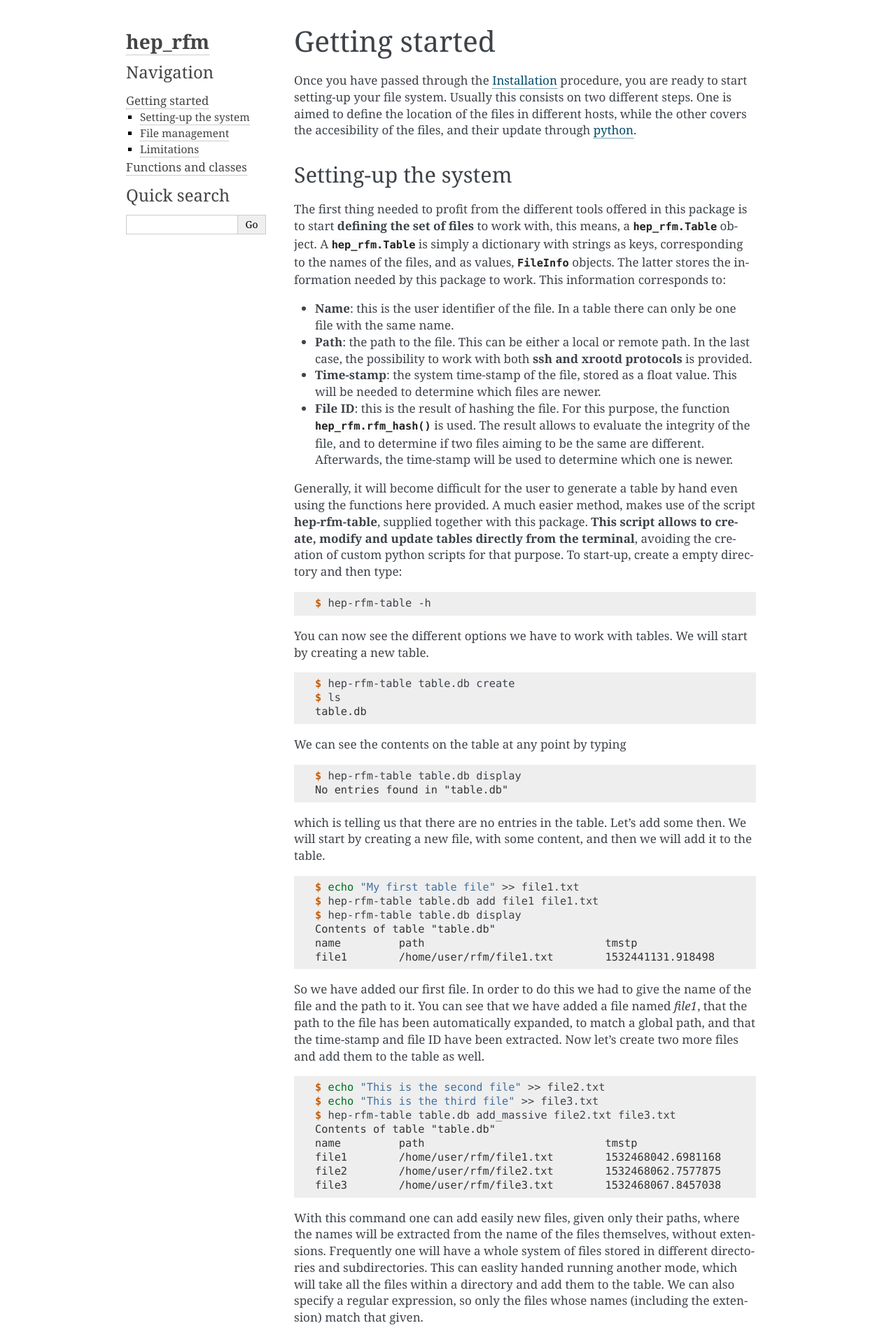
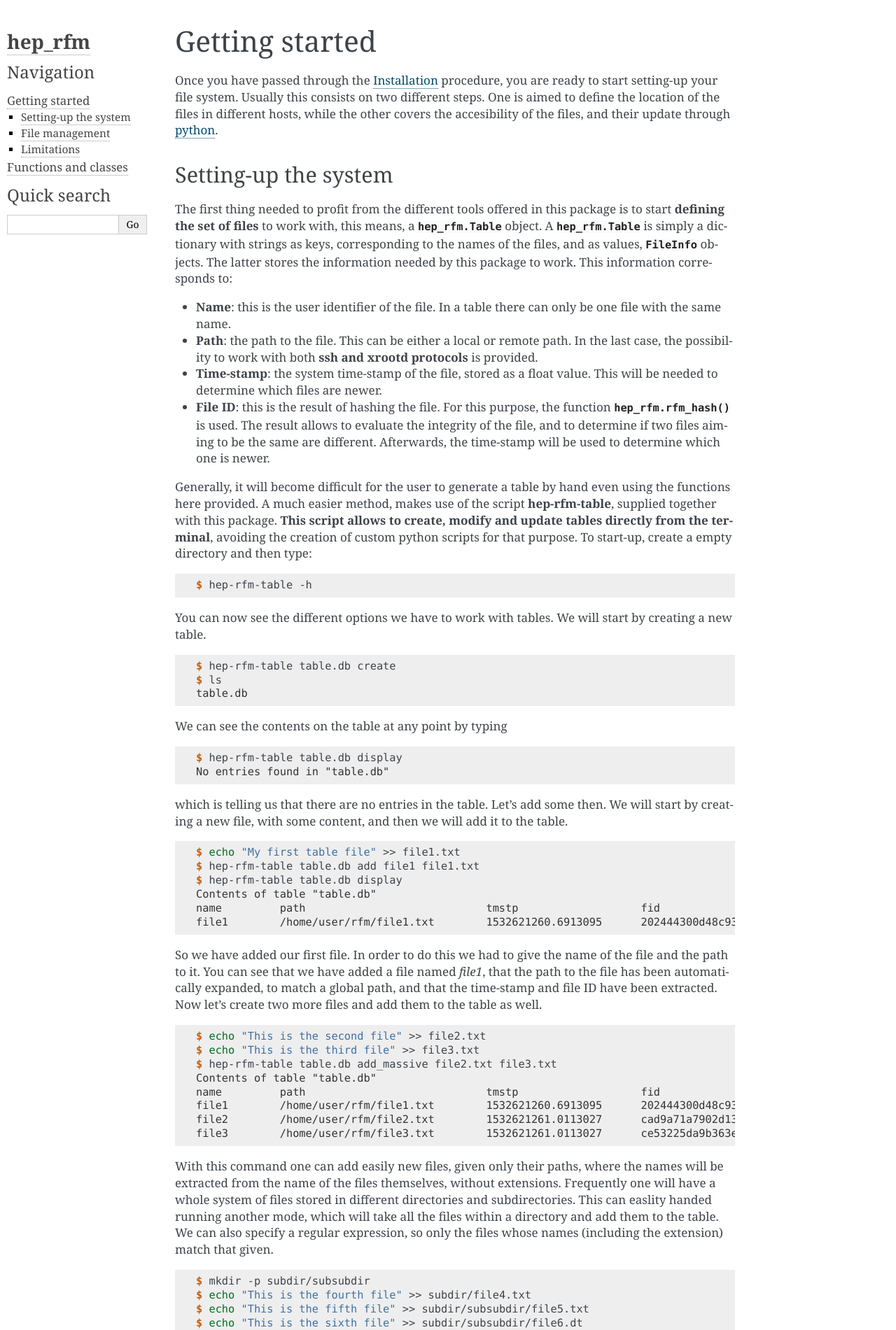
Before and after one commit to mramospe/xrootd_fmgt, a Sphinx documentation site: the page built from docs/source/getting-started.rst, in a window 1280 px wide. Shown: the top 1901 px of the page at 70% size. Built offline with Sphinx 7.4.7, drawn with Linux system fonts in a browser that asks for light colours; some of the changed text lies outside the part shown.

Commit message:
Improve docs

```diff
--- a/docs/source/conf.py
+++ b/docs/source/conf.py
@@ -124,7 +124,7 @@ html_theme = 'alabaster'
 # further.  For a list of options available for each theme, see the
 # documentation.
 #
-# html_theme_options = {}
+html_theme_options = {'page_width': 'auto'}
 
 # Add any paths that contain custom static files (such as style sheets) here,
 # relative to this directory. They are copied after the builtin static files,
--- a/docs/source/setup.inc
+++ b/docs/source/setup.inc
@@ -63,8 +63,8 @@ We will start by creating a new file, with some content, and then we will add it
    $ hep-rfm-table table.db add file1 file1.txt
    $ hep-rfm-table table.db display
    Contents of table "table.db"
-   name 	path                    	tmstp            	fid
-   file1	/home/user/rfm/file1.txt	1532441131.918498	b5f48e2bb67a3f11469f83899195464bda5f149c
+   name 	path                    	tmstp             	fid
+   file1	/home/user/rfm/file1.txt	1532621260.6913095	202444300d48c9387406493590cc693a81c011f1c112d7c8916b27ff9e5daad32a679e4471974b2169c4d22738a17a92405d8948bf5b1d2d8b69c235a65f991b
 
 So we have added our first file.
 In order to do this we had to give the name of the file and the path to it.
@@ -78,9 +78,9 @@ Now let's create two more files and add them to the table as well.
    $ hep-rfm-table table.db add_massive file2.txt file3.txt
    Contents of table "table.db"
    name 	path                    	tmstp             	fid
-   file1	/home/user/rfm/file1.txt	1532468042.6981168	b5f48e2bb67a3f11469f83899195464bda5f149c
-   file2	/home/user/rfm/file2.txt	1532468062.7577875	41d87e380cb316535e4a97b523cf7dbfd94eaa80
-   file3	/home/user/rfm/file3.txt	1532468067.8457038	02a8fd5d7a7181ba405223b749a0ad9c574ab29b
+   file1	/home/user/rfm/file1.txt	1532621260.6913095	202444300d48c9387406493590cc693a81c011f1c112d7c8916b27ff9e5daad32a679e4471974b2169c4d22738a17a92405d8948bf5b1d2d8b69c235a65f991b
+   file2	/home/user/rfm/file2.txt	1532621261.0113027	cad9a71a7902d13f44db95a00ccc75a52ce12dd080a65d53e09736d652aa8048bc1e02e4a85508544f8578a0c6b245b9f6df23e6b909b4445bdfc2d4d41c4e63
+   file3	/home/user/rfm/file3.txt	1532621261.0113027	ce53225da9b363e3db71b188605a88c90ac9e6eb46a512775f2612ff09956f33c97fd2851b94d5812bb7b97e2e7ea7c9c2a66bd148f2c570ecbfdbf346189ff9
 
 With this command one can add easily new files, given only their paths, where
 the names will be extracted from the name of the files themselves, without
@@ -102,11 +102,11 @@ We can also specify a regular expression, so only the files whose names
    $ hep-rfm-table table.db display
    Contents of table "table.db"
    name 	path                                     	tmstp             	fid
-   file1	/home/user/rfm/file1.txt                 	1532468042.6981168	b5f48e2bb67a3f11469f83899195464bda5f149c
-   file2	/home/user/rfm/file2.txt                 	1532468062.7577875	41d87e380cb316535e4a97b523cf7dbfd94eaa80
-   file3	/home/user/rfm/file3.txt                 	1532468067.8457038	02a8fd5d7a7181ba405223b749a0ad9c574ab29b
-   file4	/home/user/rfm/subdir/file4.txt          	1532468131.9366517	801dabbdf8c7244883a896c418835599103b6ff0
-   file5	/home/user/rfm/subdir/subsubdir/file5.txt	1532468142.2924817	220d820bbb8939b69fb7ee028b5144c868cdf499
+   file1	/home/user/rfm/file1.txt                 	1532621260.6913095	202444300d48c9387406493590cc693a81c011f1c112d7c8916b27ff9e5daad32a679e4471974b2169c4d22738a17a92405d8948bf5b1d2d8b69c235a65f991b
+   file2	/home/user/rfm/file2.txt                 	1532621261.0113027	cad9a71a7902d13f44db95a00ccc75a52ce12dd080a65d53e09736d652aa8048bc1e02e4a85508544f8578a0c6b245b9f6df23e6b909b4445bdfc2d4d41c4e63
+   file3	/home/user/rfm/file3.txt                 	1532621261.0113027	ce53225da9b363e3db71b188605a88c90ac9e6eb46a512775f2612ff09956f33c97fd2851b94d5812bb7b97e2e7ea7c9c2a66bd148f2c570ecbfdbf346189ff9
+   file4	/home/user/rfm/subdir/file4.txt          	1532621261.3512957	8a9dcf90d2a0bcb95d8fdbaf9c86e2beb0b4fe0825e823742f6f5808621e89f0b98a8266c6135e2e65fbb108ddac4448af668a88d5b736445f8e71065c0b434f
+   file5	/home/user/rfm/subdir/subsubdir/file5.txt	1532621261.3512957	86f2f9bb445df1e6281869a36b5c0f1d4cddc5edc722b2c458ec09053713a3836a8376d1421cc9c9329b60a4223812839e76d75702dc27d7c03bf0d00b054906
 
 You can see that we have included all files in the current directory, but from
 *file6.dt*, which did not match the given regular expression.
@@ -118,13 +118,13 @@ If we remove the regular expression requirement, then it is included
    $ hep-rfm-table table.db display
    Contents of table "table.db"
    name 	path                                     	tmstp             	fid
-   file1	/home/user/rfm/file1.txt                 	1532468042.6981168	b5f48e2bb67a3f11469f83899195464bda5f149c
-   file2	/home/user/rfm/file2.txt                 	1532468062.7577875	41d87e380cb316535e4a97b523cf7dbfd94eaa80
-   file3	/home/user/rfm/file3.txt                 	1532468067.8457038	02a8fd5d7a7181ba405223b749a0ad9c574ab29b
-   file4	/home/user/rfm/subdir/file4.txt          	1532468131.9366517	801dabbdf8c7244883a896c418835599103b6ff0
-   file5	/home/user/rfm/subdir/subsubdir/file5.txt	1532468142.2924817	220d820bbb8939b69fb7ee028b5144c868cdf499
-   file6	/home/user/rfm/subdir/subsubdir/file6.dt 	1532468149.8963568	0372b573268f3c58d3d4e466607489f57ba17dd3
-   table	/home/user/rfm/table.db                  	1532468283.6741607	18c6b58520eff3010c6fd140af092ceeaee2faa3
+   file1	/home/user/rfm/file1.txt                 	1532621260.6913095	202444300d48c9387406493590cc693a81c011f1c112d7c8916b27ff9e5daad32a679e4471974b2169c4d22738a17a92405d8948bf5b1d2d8b69c235a65f991b
+   file2	/home/user/rfm/file2.txt                 	1532621261.0113027	cad9a71a7902d13f44db95a00ccc75a52ce12dd080a65d53e09736d652aa8048bc1e02e4a85508544f8578a0c6b245b9f6df23e6b909b4445bdfc2d4d41c4e63
+   file3	/home/user/rfm/file3.txt                 	1532621261.0113027	ce53225da9b363e3db71b188605a88c90ac9e6eb46a512775f2612ff09956f33c97fd2851b94d5812bb7b97e2e7ea7c9c2a66bd148f2c570ecbfdbf346189ff9
+   file4	/home/user/rfm/subdir/file4.txt          	1532621261.3512957	8a9dcf90d2a0bcb95d8fdbaf9c86e2beb0b4fe0825e823742f6f5808621e89f0b98a8266c6135e2e65fbb108ddac4448af668a88d5b736445f8e71065c0b434f
+   file5	/home/user/rfm/subdir/subsubdir/file5.txt	1532621261.3512957	86f2f9bb445df1e6281869a36b5c0f1d4cddc5edc722b2c458ec09053713a3836a8376d1421cc9c9329b60a4223812839e76d75702dc27d7c03bf0d00b054906
+   file6	/home/user/rfm/subdir/subsubdir/file6.dt 	1532621261.3512957	5bd329091112ab1c712523d2064d0ca9e4dc2b52095852ae1d314924c0bf6e1d508e269d5a1f5a92d793ad5d285b7d2c44ba1840a9981e9a3c0a86ef24e7ad28
+   table	/home/user/rfm/table.db                  	1532621261.5152922	0cc234324fd87b813ec9fba94aea29aa80176b8a2a7a14247d9f5cd50556b90c73c99f2e2cba928d03e508dbea8fbfa758f70e3e98242a5ffbbed2231687090d
 
 You can see that we have also included the table itself.
 This is very dangerous, and must be avoided, since it will lead to a replacement
@@ -140,24 +140,24 @@ new directory and add the files again.
    $ hep-rfm-table table.db display
    Contents of table "table.db"
    name 	path                                     	tmstp             	fid
-   file1	/home/user/rfm/file1.txt                 	1532468042.6981168	b5f48e2bb67a3f11469f83899195464bda5f149c
-   file2	/home/user/rfm/file2.txt                 	1532468062.7577875	41d87e380cb316535e4a97b523cf7dbfd94eaa80
-   file3	/home/user/rfm/file3.txt                 	1532468067.8457038	02a8fd5d7a7181ba405223b749a0ad9c574ab29b
-   file4	/home/user/rfm/subdir/file4.txt          	1532468131.9366517	801dabbdf8c7244883a896c418835599103b6ff0
-   file5	/home/user/rfm/subdir/subsubdir/file5.txt	1532468142.2924817	220d820bbb8939b69fb7ee028b5144c868cdf499
-   file6	/home/user/rfm/subdir/subsubdir/file6.dt 	1532468149.8963568	0372b573268f3c58d3d4e466607489f57ba17dd3
+   file1	/home/user/rfm/file1.txt                 	1532621260.6913095	202444300d48c9387406493590cc693a81c011f1c112d7c8916b27ff9e5daad32a679e4471974b2169c4d22738a17a92405d8948bf5b1d2d8b69c235a65f991b
+   file2	/home/user/rfm/file2.txt                 	1532621261.0113027	cad9a71a7902d13f44db95a00ccc75a52ce12dd080a65d53e09736d652aa8048bc1e02e4a85508544f8578a0c6b245b9f6df23e6b909b4445bdfc2d4d41c4e63
+   file3	/home/user/rfm/file3.txt                 	1532621261.0113027	ce53225da9b363e3db71b188605a88c90ac9e6eb46a512775f2612ff09956f33c97fd2851b94d5812bb7b97e2e7ea7c9c2a66bd148f2c570ecbfdbf346189ff9
+   file4	/home/user/rfm/subdir/file4.txt          	1532621261.3512957	8a9dcf90d2a0bcb95d8fdbaf9c86e2beb0b4fe0825e823742f6f5808621e89f0b98a8266c6135e2e65fbb108ddac4448af668a88d5b736445f8e71065c0b434f
+   file5	/home/user/rfm/subdir/subsubdir/file5.txt	1532621261.3512957	86f2f9bb445df1e6281869a36b5c0f1d4cddc5edc722b2c458ec09053713a3836a8376d1421cc9c9329b60a4223812839e76d75702dc27d7c03bf0d00b054906
+   file6	/home/user/rfm/subdir/subsubdir/file6.dt 	1532621261.3512957	5bd329091112ab1c712523d2064d0ca9e4dc2b52095852ae1d314924c0bf6e1d508e269d5a1f5a92d793ad5d285b7d2c44ba1840a9981e9a3c0a86ef24e7ad28
    $ mkdir files
    $ mv subdir *.txt files/.
    $ hep-rfm-table table.db add_from_dir files
    $ hep-rfm-table table.db display
    Contents of table "table.db"
    name 	path                                           	tmstp             	fid
-   file1	/home/user/rfm/files/file1.txt                 	1532468042.6981168	b5f48e2bb67a3f11469f83899195464bda5f149c
-   file2	/home/user/rfm/files/file2.txt                 	1532468062.7577875	41d87e380cb316535e4a97b523cf7dbfd94eaa80
-   file3	/home/user/rfm/files/file3.txt                 	1532468067.8457038	02a8fd5d7a7181ba405223b749a0ad9c574ab29b
-   file4	/home/user/rfm/files/subdir/file4.txt          	1532468131.9366517	801dabbdf8c7244883a896c418835599103b6ff0
-   file5	/home/user/rfm/files/subdir/subsubdir/file5.txt	1532468142.2924817	220d820bbb8939b69fb7ee028b5144c868cdf499
-   file6	/home/user/rfm/files/subdir/subsubdir/file6.dt 	1532468149.8963568	0372b573268f3c58d3d4e466607489f57ba17dd3
+   file1	/home/user/rfm/files/file1.txt                 	1532621260.6913095	202444300d48c9387406493590cc693a81c011f1c112d7c8916b27ff9e5daad32a679e4471974b2169c4d22738a17a92405d8948bf5b1d2d8b69c235a65f991b
+   file2	/home/user/rfm/files/file2.txt                 	1532621261.0113027	cad9a71a7902d13f44db95a00ccc75a52ce12dd080a65d53e09736d652aa8048bc1e02e4a85508544f8578a0c6b245b9f6df23e6b909b4445bdfc2d4d41c4e63
+   file3	/home/user/rfm/files/file3.txt                 	1532621261.0113027	ce53225da9b363e3db71b188605a88c90ac9e6eb46a512775f2612ff09956f33c97fd2851b94d5812bb7b97e2e7ea7c9c2a66bd148f2c570ecbfdbf346189ff9
+   file4	/home/user/rfm/files/subdir/file4.txt          	1532621261.3512957	8a9dcf90d2a0bcb95d8fdbaf9c86e2beb0b4fe0825e823742f6f5808621e89f0b98a8266c6135e2e65fbb108ddac4448af668a88d5b736445f8e71065c0b434f
+   file5	/home/user/rfm/files/subdir/subsubdir/file5.txt	1532621261.3512957	86f2f9bb445df1e6281869a36b5c0f1d4cddc5edc722b2c458ec09053713a3836a8376d1421cc9c9329b60a4223812839e76d75702dc27d7c03bf0d00b054906
+   file6	/home/user/rfm/files/subdir/subsubdir/file6.dt 	1532621261.3512957	5bd329091112ab1c712523d2064d0ca9e4dc2b52095852ae1d314924c0bf6e1d508e269d5a1f5a92d793ad5d285b7d2c44ba1840a9981e9a3c0a86ef24e7ad28
 
 So now the entry *table* has been removed.
 The idea behind this is not only to have a way to keep our data files organized,
```
Also changed, not shown: 1 other file.
